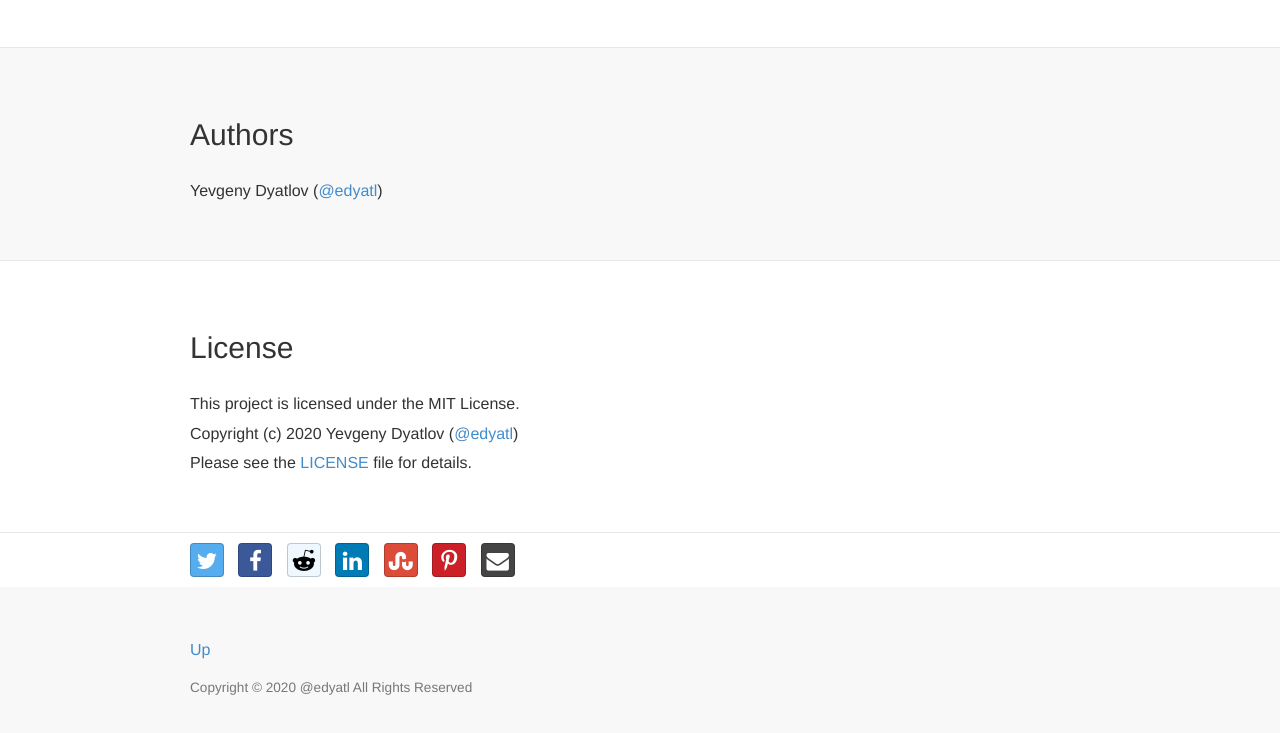
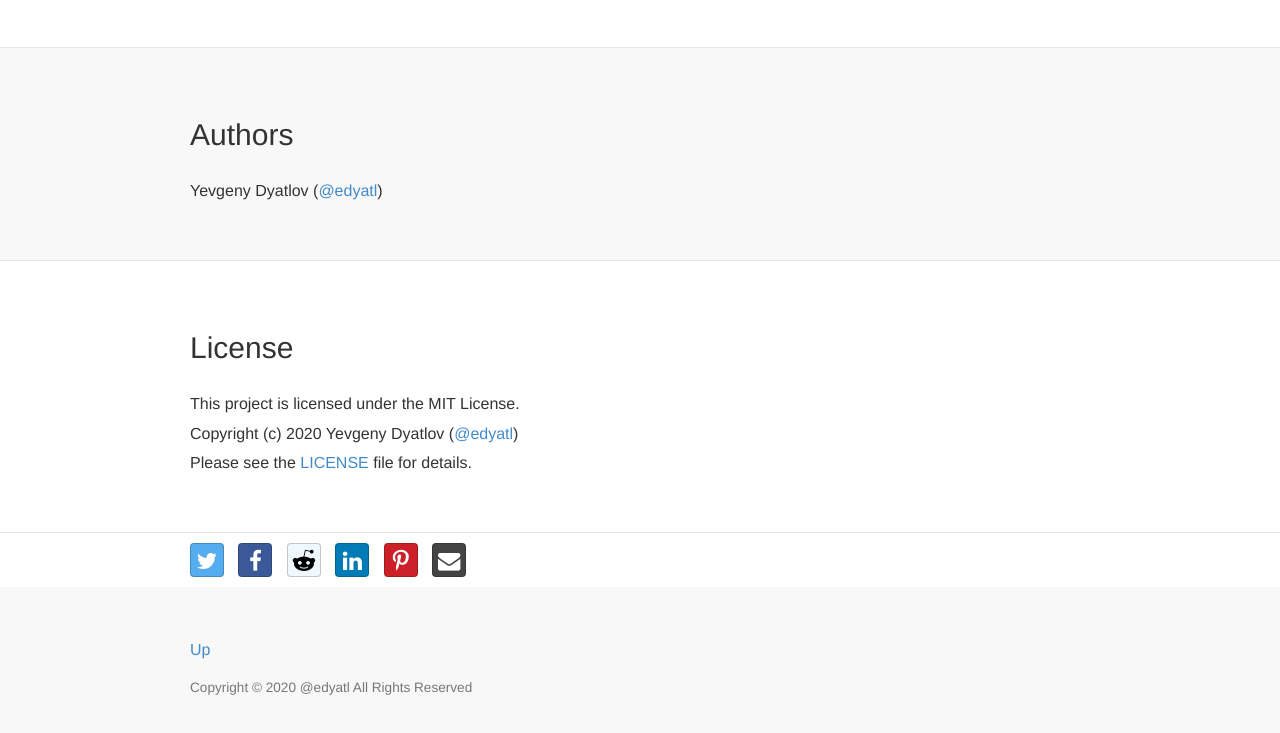
Before and after one commit to edyatl/passchek, a plain HTML site: page docs/index.html in a window 1280 px wide. Shown: the part 6228-6961 px from the top of the page. Drawn offline with Linux system fonts and the light colour scheme.

Commit message:
Update social-share block docs for GitHub Pages

```diff
--- a/docs/index.html
+++ b/docs/index.html
@@ -603,12 +603,6 @@ body {
 
 
 
-<li>
-  <a href="//www.stumbleupon.com/submit?url=https%3a%2f%2fedyatl.github.io%2fpasschek%2f&amp;title=Passchek" target="_blank" class="btn btn-social-icon btn-google " title="Share on StumbleUpon">
-    <i class="fa fa-stumbleupon"></i>
-  </a>
-</li>
-
 
 
 
```
